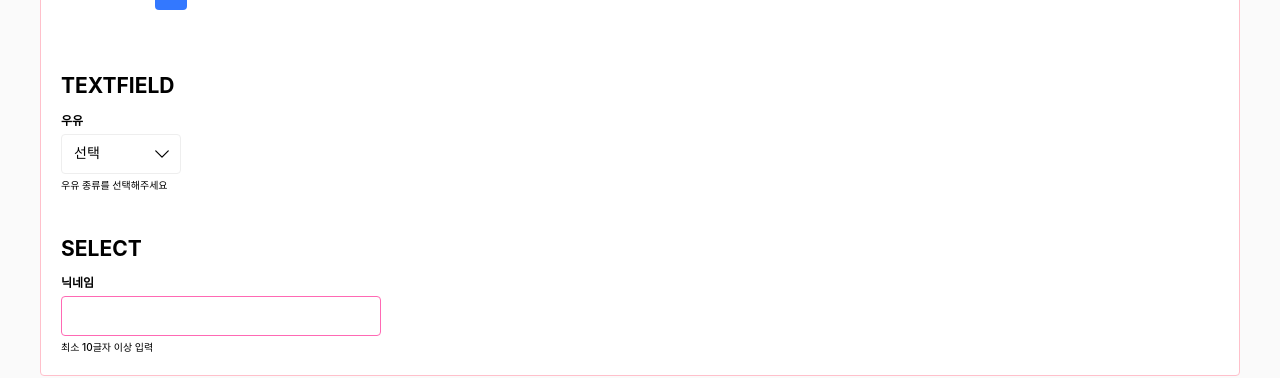
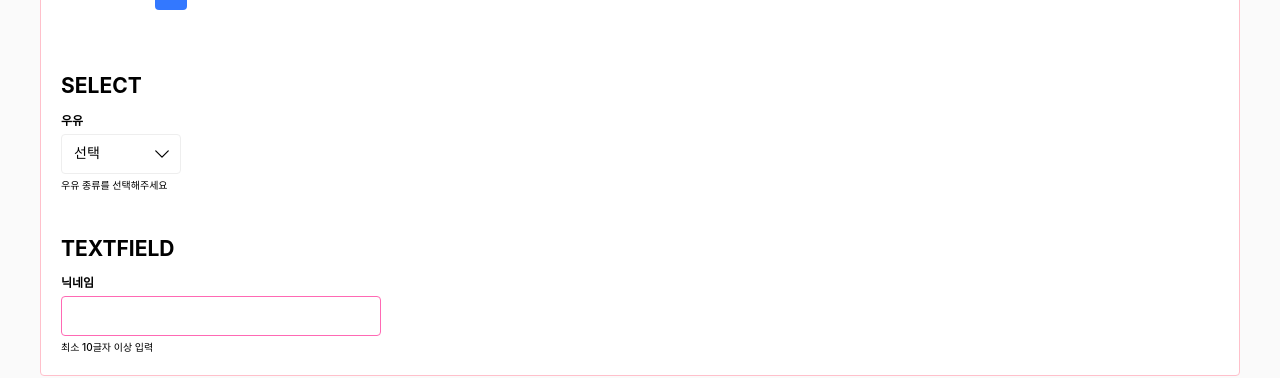
Before and after one commit to UsePlease-UI/PPudding, a React (Create React App) app: page / in a window 1280 px wide. Shown: the part 264-642 px from the top of the page. Built offline with nearby package versions, Linux system fonts and the light colour scheme.

Commit message:
mod : 잘못된 헤딩 타이틀 수정

```diff
--- a/src/app/App.tsx
+++ b/src/app/App.tsx
@@ -50,7 +50,7 @@ export default function App() {
                     <Pagination totalCount={32} page={page} blockNum={blockNum} onChange={handlePaginationChange} />
                 </FlexBox>
                 <FlexBox direction="column" gap={10}>
-                    <h2>TEXTFIELD</h2>
+                    <h2>SELECT</h2>
                     <FormControl
                         id="milk"
                         label="우유"
@@ -69,7 +69,7 @@ export default function App() {
                     </FormControl>
                 </FlexBox>
                 <FlexBox direction="column" gap={10}>
-                    <h2>SELECT</h2>
+                    <h2>TEXTFIELD</h2>
                     <FormControl
                         id="name"
                         helperTextId="name-helper-text"
```
